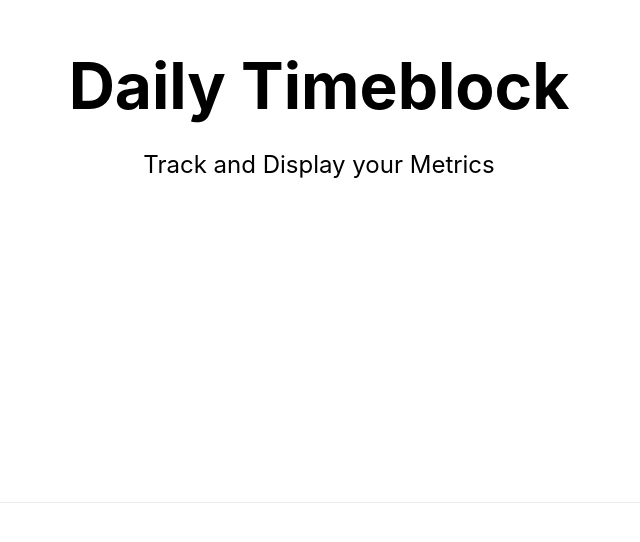
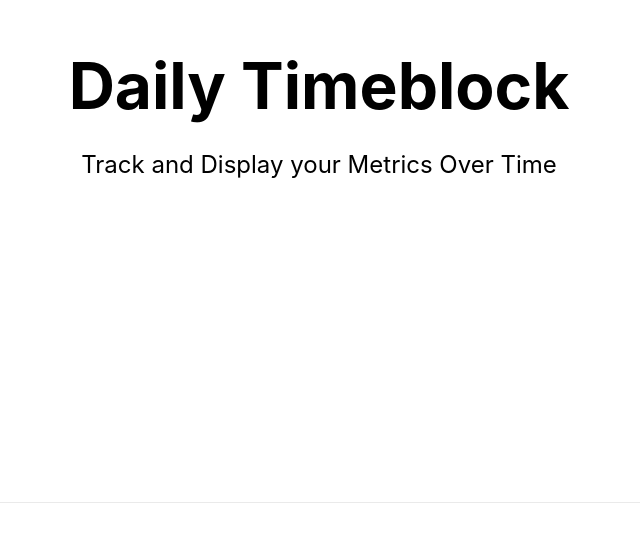
Before and after one commit to Fittocode/timeblock, a Next.js app: page / in a window 1280 px wide. Shown: the part 198-740 px from the top of the page, without its empty margins (321-961 px from the left). Built offline with nearby package versions, Linux system fonts and the light colour scheme.

Commit message:
create layout component folder

```diff
--- a/pages/index.js
+++ b/pages/index.js
@@ -4,7 +4,7 @@ export default function Home() {
   return (
     <div className="container">
       <Head>
-        <title>Create Next App</title>
+        <title>Timeblock</title>
         <link rel="icon" href="/favicon.ico" />
       </Head>
 
@@ -14,7 +14,7 @@ export default function Home() {
         </h1>
 
         <p className="description">
-          Track and Display your Metrics
+          Track and Display your Metrics Over Time
         </p>
 
         <div className="grid">
```
Also changed, not shown: components/layout/layout.js (added), components/layout/layout.module.css (added).
